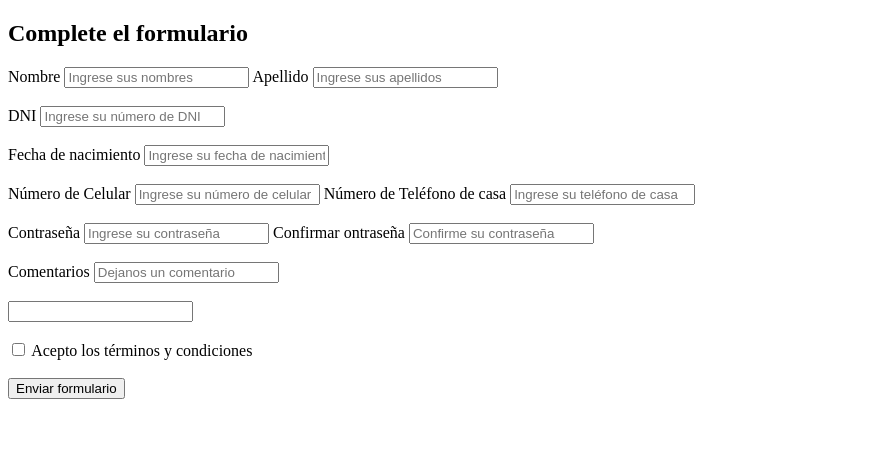
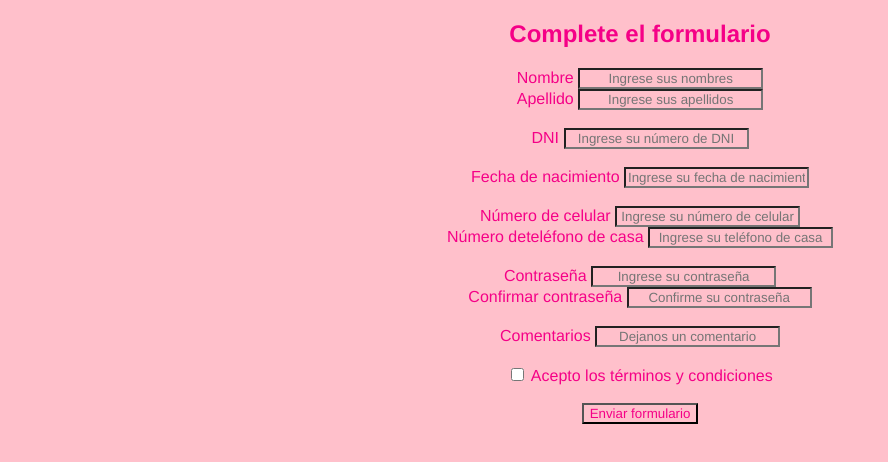
Before and after one commit to Arybv/leccion-26-e-g---ARMEMOS-UN-REGEX, a plain HTML site: page index.html in a window 1280 px wide. Shown: the whole page, without its empty margins (0-888 px from the left). Drawn offline with Linux system fonts and the light colour scheme.

Commit message:
colocando regex a los campos solicitados

```diff
--- a/assets/css/main.css
+++ b/assets/css/main.css
@@ -0,0 +1,7 @@
+*{
+  text-align: justify;
+  color: #F50087;
+  background-color: #FFC0CB;
+  font-family: "helvetica";
+  text-align: center;
+}
--- a/index.html
+++ b/index.html
@@ -13,41 +13,37 @@
         <div>
           <h2>Complete el formulario</h2>
           <div>
-            <label for="name">Nombre</label>
-            <input type="text" placeholder="Ingrese sus nombres" pattern="[A-Z][a-z]">
-
-            <label for="last">Apellido</label>
-            <input type="text" placeholder="Ingrese sus apellidos">
+            <label for="regex-name">Nombre</label>
+            <input type="text" placeholder="Ingrese sus nombres" pattern="[A-Z][a-z]+">
+            <br>
+            <label for="regex-last">Apellido</label>
+            <input type="text" placeholder="Ingrese sus apellidos" pattern="[A-Z][a-z]+">
           </div><br>
           <div>
-            <label for="identifier">DNI</label>
+            <label for="regex-identifier">DNI</label>
             <input type="text" placeholder="Ingrese su número de DNI" pattern="[0-9]{8}" >
           </div><br>
           <div>
-            <label for="birthdate">Fecha de nacimiento</label>
-            <input type="text" placeholder="Ingrese su fecha de nacimiento">
+            <label for="regex-birthdate">Fecha de nacimiento</label>
+            <input type="text" placeholder="Ingrese su fecha de nacimiento" pattern="^(0?[1-9]|[12][0-9]|3[01])[\/\-](0?[1-9]|1[012])[\/\-]\d{4}$">
           </div>
           <div><br>
-            <label for="cell-phone">Número de Celular</label>
-            <input type="text" placeholder="Ingrese su número de celular" pattern="[0-9]{3}[|-][0-9]{3}[|-][0-9]{3}">
-
-            <label for="phone-house">Número de Teléfono de casa</label>
-            <input type="text" placeholder="Ingrese su teléfono de casa">
+            <label for="regex-cell-phone">Número de celular</label>
+            <input type="text" placeholder="Ingrese su número de celular" pattern="[0-9]{9}">
+            <br>
+            <label for="regex-phone-house">Número deteléfono de casa</label>
+            <input type="text" placeholder="Ingrese su teléfono de casa" pattern="[0-9]{3}[|-][0-9]{4}">
           </div>
           <div><br>
-            <label for="password">Contraseña</label>
-            <input type="text"placeholder="Ingrese su contraseña">
-
-            <label for="confirm-password">Confirmar ontraseña</label>
-            <input type="text"  placeholder="Confirme su contraseña">
+            <label for="regex-password">Contraseña</label>
+            <input type="text"placeholder="Ingrese su contraseña" pattern="^(?=.*\d)(?=.*[\u0021-\u002b\u003c-\u0040])(?=.*[A-Z])(?=.*[a-z])\S{8,16}$">
+            <br>
+            <label for="regex-confirm-password">Confirmar contraseña</label>
+            <input type="text"  placeholder="Confirme su contraseña" pattern="^(?=.*\d)(?=.*[\u0021-\u002b\u003c-\u0040])(?=.*[A-Z])(?=.*[a-z])\S{8,16}$">
           </div>
           <div><br>
-            <label for="comments">Comentarios</label>
+            <label for="regex-comments">Comentarios</label>
             <input type="text" placeholder="Dejanos un comentario">
-          </div><br>
-          <div>
-            <label for=""></label>
-            <input type="text">
           </div><br>
           <div>
             <input type="checkbox" >
```
